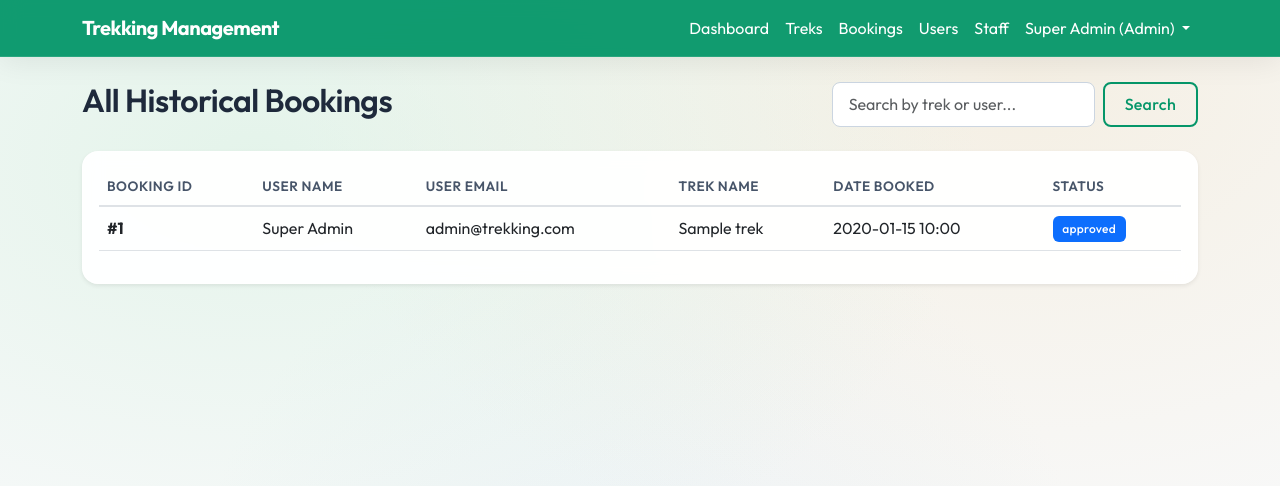
After one commit to lalithrajreddi/IITM-trekking-management, a Flask app: page /admin/bookings in a window 1280 px wide. The commit adds this page. Shown: the top 486 px of the page. Run offline with Flask 3, Linux system fonts and the light colour scheme; a user stored in the database is signed in; tables that the repository leaves empty hold one stand-in row (values such as "Sample post").

Commit message:
Implement missing core features: admin search, manage users, all bookings, user profile

```diff
--- a/routes_admin.py
+++ b/routes_admin.py
@@ -37,8 +37,12 @@ def dashboard():
 @login_required
 @admin_required
 def manage_treks():
-    treks = Trek.query.all()
-    return render_template('admin/manage_treks.html', treks=treks)
+    search = request.args.get('search', '')
+    query = Trek.query
+    if search:
+        query = query.filter(Trek.name.ilike(f'%{search}%') | Trek.location.ilike(f'%{search}%'))
+    treks = query.all()
+    return render_template('admin/manage_treks.html', treks=treks, search=search)
 
 @admin_bp.route('/trek/create', methods=['GET', 'POST'])
 @login_required
@@ -127,8 +131,12 @@ def delete_trek(id):
 @login_required
 @admin_required
 def manage_staff():
-    staff_members = User.query.filter_by(role='staff').all()
-    return render_template('admin/manage_staff.html', staff_members=staff_members)
+    search = request.args.get('search', '')
+    query = User.query.filter_by(role='staff')
+    if search:
+        query = query.filter(User.full_name.ilike(f'%{search}%') | User.email.ilike(f'%{search}%'))
+    staff_members = query.all()
+    return render_template('admin/manage_staff.html', staff_members=staff_members, search=search)
 
 @admin_bp.route('/staff/<int:id>/status', methods=['POST'])
 @login_required
@@ -145,3 +153,47 @@ def update_staff_status(id):
         flash('Invalid status.', 'danger')
 
     return redirect(url_for('admin.manage_staff'))
+
+@admin_bp.route('/users')
+@login_required
+@admin_required
+def manage_users():
+    search = request.args.get('search', '')
+    query = User.query.filter_by(role='user')
+    if search:
+        query = query.filter(User.full_name.ilike(f'%{search}%') | User.email.ilike(f'%{search}%'))
+    users = query.all()
+    return render_template('admin/manage_users.html', users=users, search=search)
+
+@admin_bp.route('/users/<int:id>/status', methods=['POST'])
+@login_required
+@admin_required
+def update_user_status(id):
+    user = db.get_or_404(User, id)
+    new_status = request.form.get('status')
+
+    if new_status in ['approved', 'blacklisted']:
+        user.status = new_status
+        db.session.commit()
+        flash(f'User status updated to {new_status}.', 'success')
+    else:
+        flash('Invalid status.', 'danger')
+
+    return redirect(url_for('admin.manage_users'))
+
+@admin_bp.route('/bookings')
+@login_required
+@admin_required
+def all_bookings():
+    search = request.args.get('search', '')
+    query = Booking.query.join(Trek).join(User)
+
+    if search:
+        query = query.filter(
+            Trek.name.ilike(f'%{search}%') |
+            User.full_name.ilike(f'%{search}%') |
+            User.email.ilike(f'%{search}%')
+        )
+
+    bookings = query.order_by(Booking.booking_date.desc()).all()
+    return render_template('admin/all_bookings.html', bookings=bookings, search=search)
--- /dev/null
+++ b/templates/admin/all_bookings.html
@@ -0,0 +1,52 @@
+{% extends "base.html" %}
+
+{% block title %}All Bookings - Admin{% endblock %}
+
+{% block content %}
+<div class="d-flex justify-content-between align-items-center mb-4">
+    <h2>All Historical Bookings</h2>
+    <form class="d-flex" method="GET" action="{{ url_for('admin.all_bookings') }}">
+        <input class="form-control me-2" type="search" placeholder="Search by trek or user..." name="search" value="{{ search }}">
+        <button class="btn btn-outline-primary" type="submit">Search</button>
+    </form>
+</div>
+
+<div class="card shadow-sm">
+    <div class="card-body">
+        {% if bookings %}
+        <div class="table-responsive">
+            <table class="table table-hover align-middle">
+                <thead>
+                    <tr>
+                        <th>Booking ID</th>
+                        <th>User Name</th>
+                        <th>User Email</th>
+                        <th>Trek Name</th>
+                        <th>Date Booked</th>
+                        <th>Status</th>
+                    </tr>
+                </thead>
+                <tbody>
+                    {% for booking in bookings %}
+                    <tr>
+                        <td class="fw-bold">#{{ booking.id }}</td>
+                        <td>{{ booking.user.full_name }}</td>
+                        <td>{{ booking.user.email }}</td>
+                        <td>{{ booking.trek.name }}</td>
+                        <td>{{ booking.booking_date.strftime('%Y-%m-%d %H:%M') }}</td>
+                        <td>
+                            <span class="badge {% if booking.status == 'Completed' %}bg-success{% elif booking.status == 'Cancelled' %}bg-danger{% else %}bg-primary{% endif %}">
+                                {{ booking.status }}
+                            </span>
+                        </td>
+                    </tr>
+                    {% endfor %}
+                </tbody>
+            </table>
+        </div>
+        {% else %}
+        <p class="text-muted mb-0">No bookings found.</p>
+        {% endif %}
+    </div>
+</div>
+{% endblock %}
--- a/templates/base.html
+++ b/templates/base.html
@@ -27,6 +27,8 @@
                     {% if current_user.role == 'admin' %}
                         <li class="nav-item"><a class="nav-link text-white" href="{{ url_for('admin.dashboard') }}">Dashboard</a></li>
                         <li class="nav-item"><a class="nav-link text-white" href="{{ url_for('admin.manage_treks') }}">Treks</a></li>
+                        <li class="nav-item"><a class="nav-link text-white" href="{{ url_for('admin.all_bookings') }}">Bookings</a></li>
+                        <li class="nav-item"><a class="nav-link text-white" href="{{ url_for('admin.manage_users') }}">Users</a></li>
                         <li class="nav-item"><a class="nav-link text-white" href="{{ url_for('admin.manage_staff') }}">Staff</a></li>
                     {% elif current_user.role == 'staff' %}
                         <li class="nav-item"><a class="nav-link text-white" href="{{ url_for('staff.dashboard') }}">Dashboard</a></li>
@@ -41,8 +43,10 @@
                             {{ current_user.full_name }} ({{ current_user.role|capitalize }})
                         </a>
                         <ul class="dropdown-menu dropdown-menu-end">
-                            <li><a class="dropdown-item" href="#">Profile</a></li>
-                            <li><hr class="dropdown-divider"></li>
+                            {% if current_user.role == 'user' %}
+                                <li><a class="dropdown-item" href="{{ url_for('user.profile') }}">Profile</a></li>
+                                <li><hr class="dropdown-divider"></li>
+                            {% endif %}
                             <li><a class="dropdown-item" href="{{ url_for('auth.logout') }}">Logout</a></li>
                         </ul>
                     </li>
```
Also changed, not shown: routes_user.py (+21 -0 lines), templates/admin/manage_staff.html (+7 -1 lines), templates/admin/manage_treks.html (+7 -1 lines), templates/admin/manage_users.html (added, +62 -0 lines), templates/user/profile.html (added, +34 -0 lines), 1 other file.
